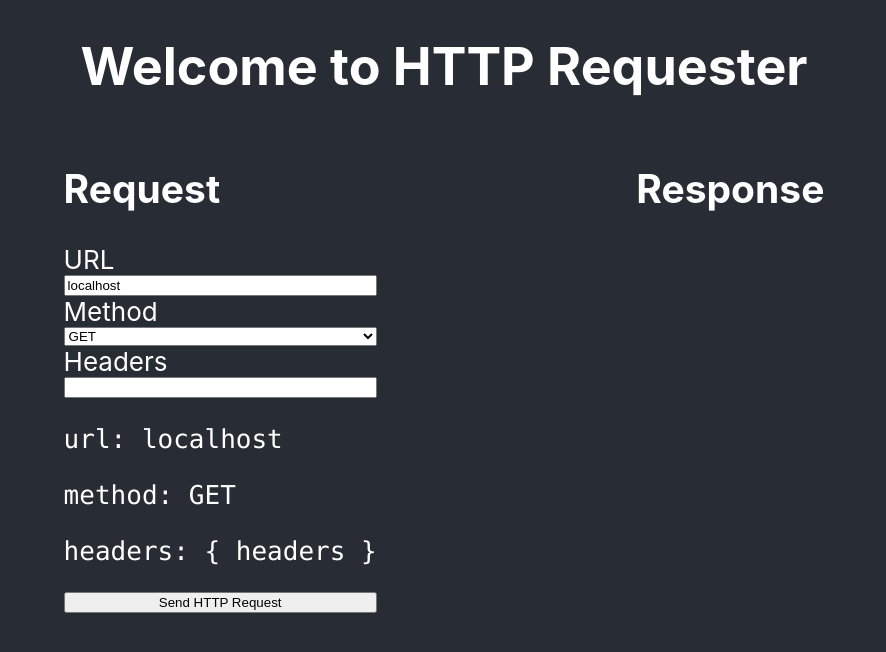
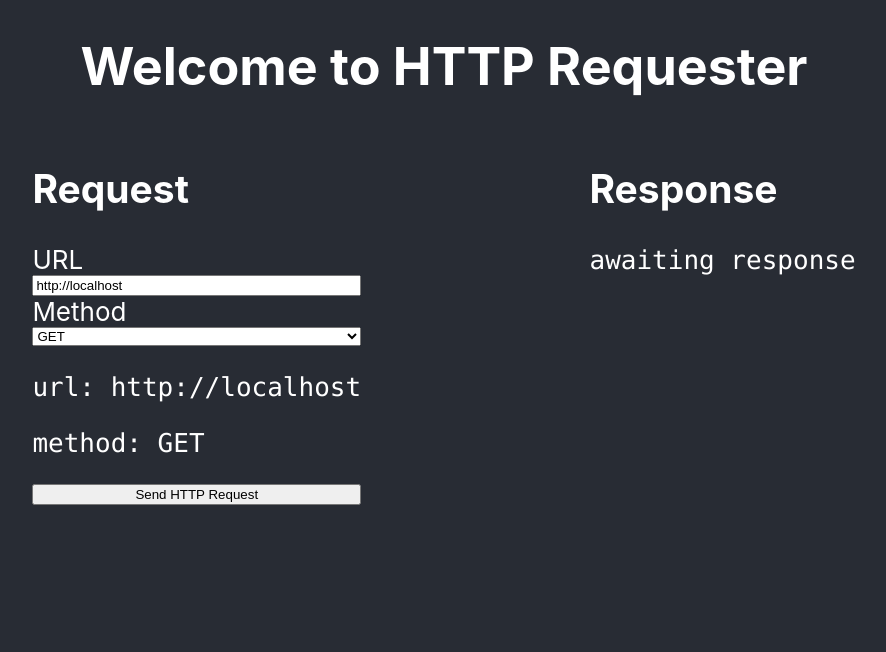
Before and after one commit to ThomasHAOD/http-request-client, a React (Create React App) app: page / in a window 1280 px wide. Shown: the top 652 px of the page, without its empty margins (196-1082 px from the left). Built offline with nearby package versions, Linux system fonts and the light colour scheme.

Commit message:
implement get request funcitonality

```diff
--- a/package.json
+++ b/package.json
@@ -6,6 +6,7 @@
     "@testing-library/jest-dom": "^5.11.4",
     "@testing-library/react": "^11.1.0",
     "@testing-library/user-event": "^12.1.10",
+    "parse-http-header": "^1.0.1",
     "react": "^17.0.1",
     "react-dom": "^17.0.1",
     "react-scripts": "4.0.1",
--- a/src/App.css
+++ b/src/App.css
@@ -19,3 +19,7 @@
   justify-content: space-evenly;
   text-align: left;
 }
+
+.main section {
+  max-width: 50%;
+}
--- a/src/App.js
+++ b/src/App.js
@@ -1,7 +1,29 @@
 import './App.css';
+import React, { useState } from 'react';
 import HTTPRequestForm from './components/httpRequestForm/httpRequestForm';
 
 function App() {
+  const [response, setResponse] = useState('awaiting response');
+
+  const handleFormSubmit = async ({ url, method, headers, body }) => {
+    if (method === 'GET') {
+      try {
+        const res = await fetch(url);
+        const data = await res.json();
+        setResponse(JSON.stringify(data));
+      } catch (error) {
+        console.log(error);
+      }
+      return;
+    }
+    try {
+      const res = await fetch(url, { method, headers, body });
+      setResponse(res);
+    } catch (error) {
+      console.log(error);
+    }
+  };
+
   return (
     <div className='App'>
       <header className='App-header'>
@@ -9,11 +31,11 @@ function App() {
         <main className='main'>
           <section className='request'>
             <h2>Request</h2>
-
-            <HTTPRequestForm />
+            <HTTPRequestForm handleFormSubmit={handleFormSubmit} />
           </section>
-          <section>
+          <section className='response'>
             <h2>Response</h2>
+            <code>{response}</code>
           </section>
         </main>
       </header>
--- a/src/components/httpRequestForm/httpRequestForm.js
+++ b/src/components/httpRequestForm/httpRequestForm.js
@@ -6,9 +6,11 @@ import './httpRequestForm.css';
 
 const httpMethodOptions = [{ value: 'GET' }, { value: 'POST' }];
 
-const HttpRequestForm = () => {
-  const [url, setURL] = useState('localhost');
+const HttpRequestForm = ({ handleFormSubmit }) => {
+  const [url, setURL] = useState('http://localhost');
   const [method, setMethod] = useState('GET');
+
+  const request = { url, method };
 
   return (
     <div className='http-request-form'>
@@ -26,19 +28,16 @@ const HttpRequestForm = () => {
         change={setMethod}
       />
 
-      <Input id={'header-input'} label={'Headers'} />
       <code className='request-preview'>
         <p>url: {url}</p>
         <p>method: {method}</p>
-        <p>
-          headers:{' '}
-          {`{
-           headers
-        }`}
-        </p>
         {method !== 'GET' && <p>body:</p>}
       </code>
-      <Button label={'Send HTTP Request'} />
+      <Button
+        label={'Send HTTP Request'}
+        clicked={handleFormSubmit}
+        request={request}
+      />
     </div>
   );
 };
--- a/src/components/ui/button.js
+++ b/src/components/ui/button.js
@@ -1,7 +1,7 @@
 import React from 'react';
 
-const button = ({ clicked, label = 'Button' }) => {
-  return <button onClick={clicked}>{label}</button>;
+const button = ({ clicked, label = 'Button', request }) => {
+  return <button onClick={() => clicked(request)}>{label}</button>;
 };
 
 export default button;
--- a/src/components/ui/dropdown.js
+++ b/src/components/ui/dropdown.js
@@ -3,7 +3,7 @@ import React from 'react';
 const dropdown = ({ name, options, label, change }) => {
   return (
     <>
-      <label for={name}>{label}</label>
+      <label htmlFor={name}>{label}</label>
       <select
         name={name}
         id={name}
@@ -12,7 +12,11 @@ const dropdown = ({ name, options, label, change }) => {
         }}
       >
         {options.map((option) => {
-          return <option value={option.value}>{option.value}</option>;
+          return (
+            <option value={option.value} key={option.value}>
+              {option.value}
+            </option>
+          );
         })}
       </select>
     </>
--- a/src/components/ui/input.js
+++ b/src/components/ui/input.js
@@ -3,7 +3,7 @@ import React from 'react';
 const input = ({ label, type = 'text', id, value, change }) => {
   return (
     <>
-      <label for={id}>{label}</label>
+      <label htmlFor={id}>{label}</label>
       <input
         id={id}
         name={id}
```
Also changed, not shown: 2 other files (tests, documents, lock files or other folders).
